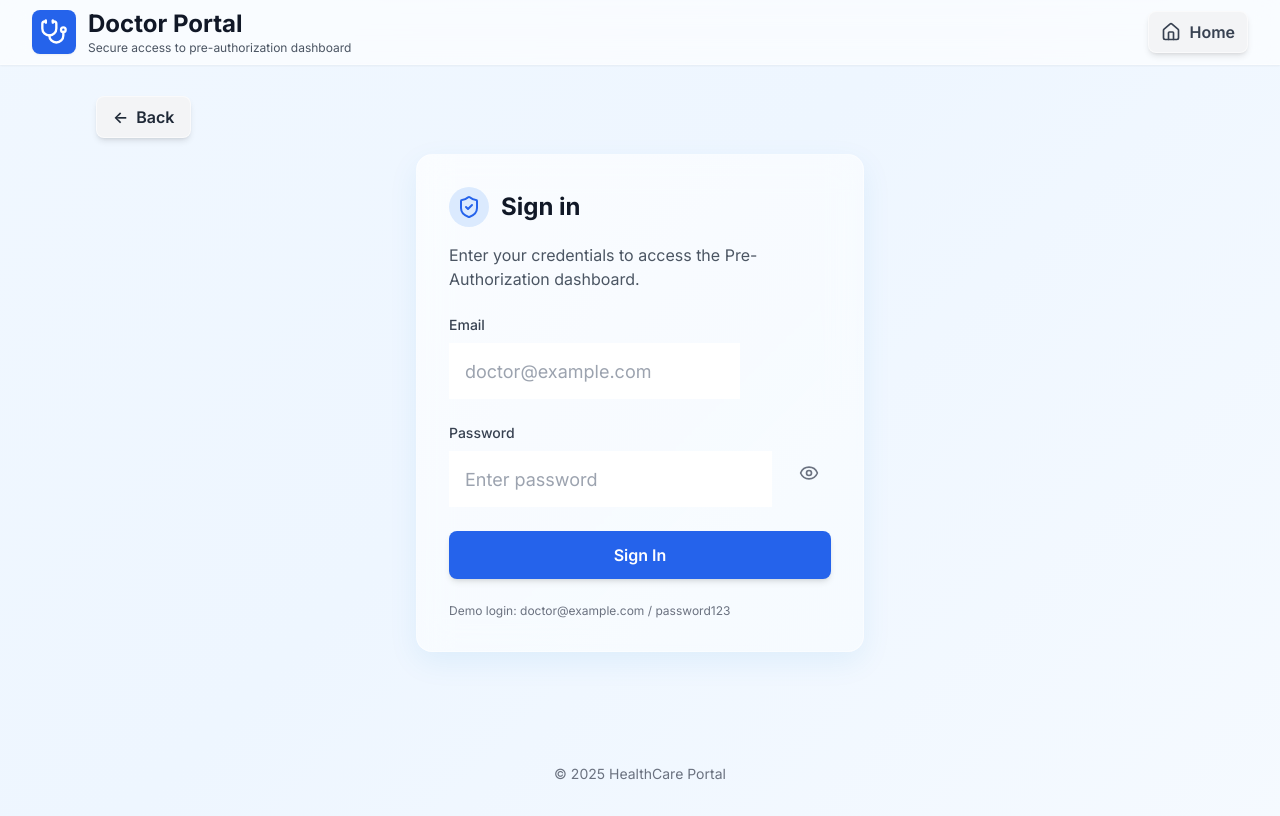
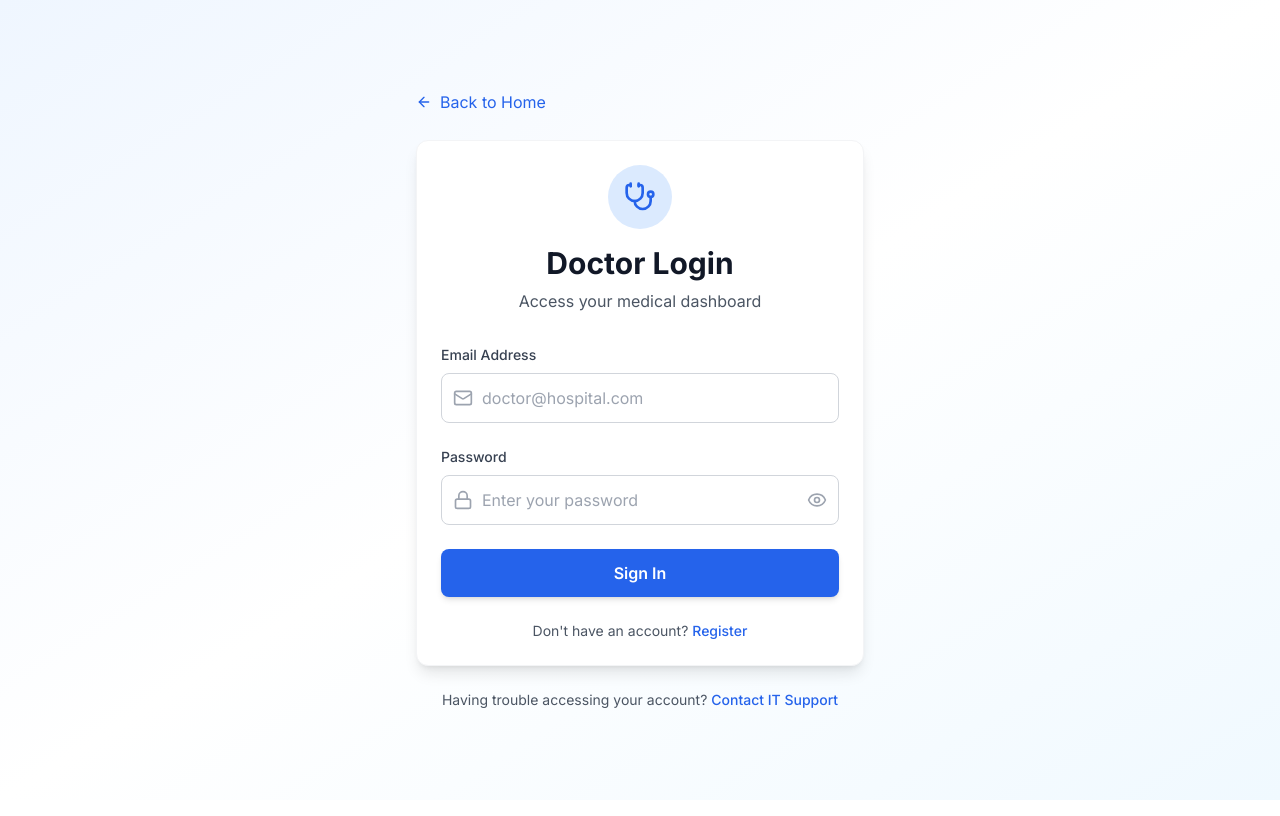
Before and after one commit to Vedant2402/Hospital-FormFiller, a React (Vite) app: page /doctor-login in a window 1280 px wide. Built offline with nearby package versions, Linux system fonts and the light colour scheme.

Commit message:
Refactor authentication and routing logic in DoctorLogin and App components

```diff
--- a/src/App.jsx
+++ b/src/App.jsx
@@ -1,11 +1,41 @@
-import React from 'react';
-import { BrowserRouter as Router, Routes, Route, Navigate } from 'react-router-dom';
-import LandingPage from './components/LandingPage';
-import PatientFormPage from './components/PatientFormPage';
-import ConfirmationPage from './components/ConfirmationPage';
-import DoctorLogin from './components/DoctorLogin';
-import DoctorDashboard from './components/DoctorDashboard';
-import ProtectedRoute from './components/ProtectedRoute';
+import React from "react";
+import {
+  BrowserRouter as Router,
+  Routes,
+  Route,
+  Navigate,
+} from "react-router-dom";
+// import { useAuthState } from "react-firebase-hooks/auth";
+// import { auth } from "./config/firebase";
+import LandingPage from "./components/LandingPage";
+import DoctorLogin from "./components/DoctorLogin";
+import PatientFormPage from "./components/PatientFormPage";
+import ConfirmationPage from "./components/ConfirmationPage";
+import DoctorDashboard from "./components/DoctorDashboard";
+
+// Protected Route Component
+const ProtectedRoute = ({ children }) => {
+  // const [user, loading] = useAuthState(auth);
+
+  // if (loading) {
+  //   return (
+  //     <div className="min-h-screen bg-gradient-to-br from-primary-50 via-white to-medical-50 flex items-center justify-center">
+  //       <div className="text-center">
+  //         <div className="animate-spin rounded-full h-12 w-12 border-b-2 border-primary-600 mx-auto mb-4"></div>
+  //         <p className="text-gray-600">Loading...</p>
+  //       </div>
+  //     </div>
+  //   );
+  // }
+
+  const token = localStorage.getItem("authToken");
+
+  if (!token) {
+    return <Navigate to="/doctor-login" />;
+  }
+
+  return children;
+};
 
 function App() {
   return (
@@ -14,14 +44,19 @@ function App() {
         <Routes>
           {/* Public Routes */}
           <Route path="/" element={<LandingPage />} />
+          <Route path="/doctor-login" element={<DoctorLogin />} />
           <Route path="/patient-form" element={<PatientFormPage />} />
           <Route path="/confirmation/:id?" element={<ConfirmationPage />} />
-          <Route path="/doctor-login" element={<DoctorLogin />} />
-          <Route path="/doctor" element={
-            <ProtectedRoute>
-              <DoctorDashboard />
-            </ProtectedRoute>
-          } />
+
+          {/* Protected Routes */}
+          <Route
+            path="/doctor-dashboard"
+            element={
+              <ProtectedRoute>
+                <DoctorDashboard />
+              </ProtectedRoute>
+            }
+          />
 
           {/* Catch all route */}
           <Route path="*" element={<Navigate to="/" />} />
--- a/src/components/DoctorLogin.jsx
+++ b/src/components/DoctorLogin.jsx
@@ -1,126 +1,271 @@
-import React, { useState, useEffect } from 'react';
-import { useNavigate } from 'react-router-dom';
-import { ShieldCheck, Eye, EyeOff, Home, Stethoscope } from 'lucide-react';
+import React, { useState, useEffect } from "react";
+import { useNavigate, Link } from "react-router-dom";
+// import {
+//   signInWithEmailAndPassword,
+//   createUserWithEmailAndPassword,
+// } from "firebase/auth";
+// import { auth } from "../config/firebase";
+import { Stethoscope, Mail, Lock, ArrowLeft, Eye, EyeOff } from "lucide-react";
+import axios from "axios";
 
 const DoctorLogin = () => {
+  const [email, setEmail] = useState("");
+  const [password, setPassword] = useState("");
+  const [showPassword, setShowPassword] = useState(false);
+  const [loading, setLoading] = useState(false);
+  const [error, setError] = useState("");
   const navigate = useNavigate();
-  const [email, setEmail] = useState('');
-  const [password, setPassword] = useState('');
-  const [showPassword, setShowPassword] = useState(false);
-  const [error, setError] = useState('');
+  const [isLoginForm, setIsLoginForm] = useState(true);
 
   useEffect(() => {
-    const existing = localStorage.getItem('doctorUser');
-    if (existing) {
-      navigate('/doctor');
+    const token = localStorage.getItem("authToken");
+    if (token) {
+      if (token && window.location.pathname !== "/doctor-dashboard") {
+        navigate("/doctor-dashboard");
+      }
     }
   }, [navigate]);
 
-  const handleSubmit = (e) => {
-    e.preventDefault();
-    setError('');
-    const demoUsers = [
-      { email: 'doctor@example.com', password: 'password123', name: 'Dr. Demo' },
-    ];
-    const user = demoUsers.find(u => u.email === email && u.password === password);
-    if (!user) {
-      setError('Invalid credentials. Try doctor@example.com / password123');
-      return;
+  const handleRegisterDoctor = async () => {
+    const apiUrl = "/api/auth/signup";
+    setLoading(true);
+    setError("");
+    try {
+      const res = await axios.post(apiUrl, {
+        email,
+        password,
+      });
+
+      if (res.status === 201 || res.status === 200) {
+        setError("Doctor account registered! You can now log in.");
+        setIsLoginForm(true);
+      } else {
+        setError(
+          "Registration failed: " + (res.data?.message || "Unexpected response")
+        );
       }
-    localStorage.setItem('doctorUser', JSON.stringify({ email: user.email, name: user.name, loggedInAt: new Date().toISOString() }));
-    navigate('/doctor');
+    } catch (err) {
+      const msg = err.response?.data?.message || err.message;
+      if (err.response?.status === 409) {
+        setError("Doctor account already exists. You can log in.");
+      } else {
+        setError("Registration failed: " + msg);
+      }
+    } finally {
+      setLoading(false);
+    }
   };
 
+  const handleLogin = async (e) => {
+    const apiUrl = "/api/auth/login";
+    if (e && typeof e.preventDefault === "function") e.preventDefault();
+    setLoading(true);
+    setError("");
+
+    try {
+      const res = await axios.post(apiUrl, {
+        email,
+        password,
+      });
+
+      if (res.status === 200) {
+        // Store token if provided by backend
+        const { idToken, uid } = res.data || {};
+        if (idToken && uid) {
+          try {
+            localStorage.setItem("authToken", idToken);
+            localStorage.setItem("uid", uid);
+          } catch {
+            // ignore localStorage errors
+          }
+        }
+        navigate("/doctor-dashboard");
+      } else {
+        setError(
+          res.data?.message ||
+            "Login failed. Please check your credentials and try again."
+        );
+      }
+    } catch (err) {
+      const status = err.response?.status; // eslint-disable-line no-unused-vars
+      const msg = err.response?.data?.message || err.message;
+      setError(msg);
+    } finally {
+      setLoading(false);
+    }
+  };
+
+  // (old firebase error mapper removed — HTTP status-based messages are used instead)
+
   return (
-    <div className="min-h-dvh animated-gradient">
+    <div className="min-h-dvh bg-gradient-to-br from-primary-50 via-white to-medical-50 flex items-center justify-center py-12 px-4 sm:px-6 lg:px-8">
+      <div className="max-w-md w-full">
+        {/* Back Button */}
+        <div className="mb-6">
+          <Link
+            to="/"
+            className="inline-flex items-center text-primary-600 hover:text-primary-700 transition-colors duration-200"
+          >
+            <ArrowLeft className="h-4 w-4 mr-2" />
+            Back to Home
+          </Link>
+        </div>
+
+        {/* Login Card */}
+        <div className="card">
           {/* Header */}
-      <header className="glass-header">
-        <div className="max-w-7xl mx-auto px-4 sm:px-6 lg:px-8">
-          <div className="h-16 flex items-center justify-between">
-            <div className="flex items-center space-x-3">
-              <div className="bg-primary-600 p-2 rounded-lg shadow-sm">
-                <Stethoscope className="h-7 w-7 text-white" />
+          <div className="text-center mb-8">
+            <div className="bg-primary-100 w-16 h-16 rounded-full flex items-center justify-center mx-auto mb-4">
+              <Stethoscope className="h-8 w-8 text-primary-600" />
             </div>
+            <h2 className="text-3xl font-bold text-gray-900">
+              Doctor {isLoginForm ? "Login" : "Registration"}
+            </h2>
+            <p className="text-gray-600 mt-2">Access your medical dashboard</p>
+          </div>
+
+          {/* Error Message */}
+          {error && (
+            <div className="bg-red-50 border border-red-200 rounded-lg p-4 mb-6">
+              <p className="text-red-700 text-sm">{error}</p>
+            </div>
+          )}
+
+          {/* Login Form */}
+          <form
+            onSubmit={isLoginForm ? handleLogin : handleRegisterDoctor}
+            className="space-y-6"
+          >
             <div>
-                <h1 className="text-xl md:text-2xl font-bold text-gray-900">Doctor Portal</h1>
-                <p className="hidden md:block text-xs text-gray-600">Secure access to pre-authorization dashboard</p>
+              <label htmlFor="email" className="form-label">
+                Email Address
+              </label>
+              <div className="relative">
+                <div className="absolute inset-y-0 left-0 pl-3 flex items-center pointer-events-none">
+                  <Mail className="h-5 w-5 text-gray-400" />
+                </div>
+                <input
+                  id="email"
+                  type="email"
+                  required
+                  value={email}
+                  onChange={(e) => setEmail(e.target.value)}
+                  className="form-input pl-10"
+                  placeholder="doctor@hospital.com"
+                />
               </div>
             </div>
-            <div className="flex items-center gap-2">
-              <a href="/" className="glass-button px-3 py-2 text-gray-700 bg-gray-100 hover:bg-gray-200 rounded-lg inline-flex items-center gap-2">
-                <Home className="h-5 w-5" /> Home
-              </a>
+
+            <div>
+              <label htmlFor="password" className="form-label">
+                Password
+              </label>
+              <div className="relative">
+                <div className="absolute inset-y-0 left-0 pl-3 flex items-center pointer-events-none">
+                  <Lock className="h-5 w-5 text-gray-400" />
                 </div>
-          </div>
-        </div>
-      </header>
-
-      {/* Centered Login Card */}
-      <main className="max-w-6xl mx-auto px-4 sm:px-6 lg:px-8 pt-24 pb-20" style={{ minHeight: 'calc(100dvh - 8rem)' }}>
-        {/* Back button above the sign-in card, left aligned */}
-        <div className="flex justify-start mb-4">
+                <input
+                  id="password"
+                  type={showPassword ? "text" : "password"}
+                  required
+                  value={password}
+                  onChange={(e) => setPassword(e.target.value)}
+                  className="form-input pl-10 pr-10"
+                  placeholder="Enter your password"
+                />
                 <button
                   type="button"
-            onClick={() => navigate(-1)}
-            className="glass-button px-4 py-2 bg-gray-100 hover:bg-gray-200 text-gray-800 rounded-lg inline-flex items-center gap-2"
-            aria-label="Go back"
+                  onClick={() => setShowPassword(!showPassword)}
+                  className="absolute inset-y-0 right-0 pr-3 flex items-center"
                 >
-            <span className="font-semibold">&larr;</span>
-            <span>Back</span>
-          </button>
-        </div>
-
-        <section className="flex items-center justify-center">
-          <div className="glass-card animated-card w-full max-w-md anim-fade-in">
-            <div className="flex items-center mb-4">
-              <div className="h-10 w-10 flex items-center justify-center rounded-full bg-primary-100 mr-3">
-                <ShieldCheck className="h-6 w-6 text-primary-600" />
-              </div>
-              <h2 className="text-2xl font-bold text-gray-900">Sign in</h2>
-            </div>
-            <p className="text-gray-600 mb-6">Enter your credentials to access the Pre-Authorization dashboard.</p>
-            {error && <div className="bg-red-50 text-red-700 rounded-md p-3 mb-4 text-sm">{error}</div>}
-            <form onSubmit={handleSubmit} className="space-y-6">
-              <div>
-                <label className="block text-sm font-medium text-gray-700 mb-2">Email</label>
-                <input
-                  type="email"
-                  className="input h-14 text-lg px-4"
-                  value={email}
-                  onChange={(e) => setEmail(e.target.value)}
-                  placeholder="doctor@example.com"
-                  required
-                />
-              </div>
-              <div>
-                <label className="block text-sm font-medium text-gray-700 mb-2">Password</label>
-                <div className="relative">
-                  <input
-                    type={showPassword ? 'text' : 'password'}
-                    className="input h-14 text-lg pr-12 px-4"
-                    value={password}
-                    onChange={(e) => setPassword(e.target.value)}
-                    placeholder="Enter password"
-                    required
-                  />
-                  <button type="button" className="absolute right-3 top-3 text-gray-500" onClick={() => setShowPassword(!showPassword)}>
-                    {showPassword ? <EyeOff className="h-5 w-5" /> : <Eye className="h-5 w-5" />}
+                  {showPassword ? (
+                    <EyeOff className="h-5 w-5 text-gray-400 hover:text-gray-600" />
+                  ) : (
+                    <Eye className="h-5 w-5 text-gray-400 hover:text-gray-600" />
+                  )}
                 </button>
               </div>
             </div>
-              <button type="submit" className="btn-primary w-full h-12 text-base">Sign In</button>
-              <p className="text-xs text-gray-500 mt-2">Demo login: doctor@example.com / password123</p>
+
+            <button
+              type="submit"
+              disabled={loading}
+              className="btn-primary w-full disabled:opacity-50 disabled:cursor-not-allowed"
+            >
+              {loading ? (
+                <div className="flex items-center justify-center">
+                  <div className="animate-spin rounded-full h-5 w-5 border-b-2 border-white mr-2"></div>
+                  {isLoginForm ? "Signing In..." : "Registering..."}
+                </div>
+              ) : isLoginForm ? (
+                "Sign In"
+              ) : (
+                "Register"
+              )}
+            </button>
+
+            {/* Change to Register/Login Link */}
+            {
+              <div className="text-center">
+                <p className="text-sm text-gray-600">
+                  {isLoginForm
+                    ? "Don't have an account?"
+                    : "Already have an account?"}{" "}
+                  <button
+                    type="button"
+                    onClick={() => setIsLoginForm(!isLoginForm)}
+                    className="text-primary-600 hover:text-primary-700 font-medium"
+                  >
+                    {isLoginForm ? "Register" : "Login"}
+                  </button>
+                </p>
+              </div>
+            }
           </form>
+
+          {/* Demo Credentials & Register Button */}
+          {/* <div className="mt-8 p-4 bg-gray-50 rounded-lg">
+            <h4 className="text-sm font-medium text-gray-900 mb-2">
+              Demo Credentials:
+            </h4>
+            <p className="text-sm text-gray-600">
+              Email:{" "}
+              <code className="bg-white px-2 py-1 rounded">
+                doctor@demo.com
+              </code>
+            </p>
+            <p className="text-sm text-gray-600">
+              Password:{" "}
+              <code className="bg-white px-2 py-1 rounded">demo123</code>
+            </p>
+            <button
+              type="button"
+              onClick={() => handleRegisterDoctor()}
+              className="btn-primary w-full mt-4"
+              disabled={loading}
+            >
+              {loading ? "Registering..." : "Register Doctor Demo Account"}
+            </button>
+            <p className="text-xs text-gray-500 mt-2">
+              Note: Click to create this account via the backend API for
+              testing. Remove after registration.
+            </p>
+          </div> */}
         </div>
-        </section>
-      </main>
 
-      {/* Footer */}
-      <footer className="py-8">
-        <div className="max-w-7xl mx-auto px-4 sm:px-6 lg:px-8 text-center text-gray-500 text-sm">
-          © 2025 HealthCare Portal
+        {/* Additional Info */}
+        <div className="text-center mt-6">
+          <p className="text-sm text-gray-600">
+            Having trouble accessing your account?{" "}
+            <a
+              href="#"
+              className="text-primary-600 hover:text-primary-700 font-medium"
+            >
+              Contact IT Support
+            </a>
+          </p>
         </div>
-      </footer>
+      </div>
     </div>
   );
 };
--- a/vite.config.js
+++ b/vite.config.js
@@ -1,14 +1,20 @@
-import { defineConfig } from 'vite';
-import react from '@vitejs/plugin-react';
+import { defineConfig } from "vite";
+import react from "@vitejs/plugin-react";
 
-// Basic Vite configuration for React project
+// https://vite.dev/config/
 export default defineConfig({
-	plugins: [react()],
-	server: {
-		port: 5173,
-		open: false
-	},
-	build: {
-		sourcemap: true
-	}
+  plugins: [react()],
+  server: {
+    host: "0.0.0.0",
+    port: 5173,
+    // /api/auth/login will forward to http://localhost:5001/api/auth/login.
+    proxy: {
+      "/api": {
+        target: "http://localhost:5001",
+        changeOrigin: true,
+        secure: false,
+        rewrite: (path) => path.replace(/^\/api/, ""), // remove /api prefix when forwarding
+      },
+    },
+  },
 });
```
Also changed, not shown: src/components/DoctorDashboard.jsx (+116 -51 lines). Lines whose indentation alone changed are shown as unchanged.
